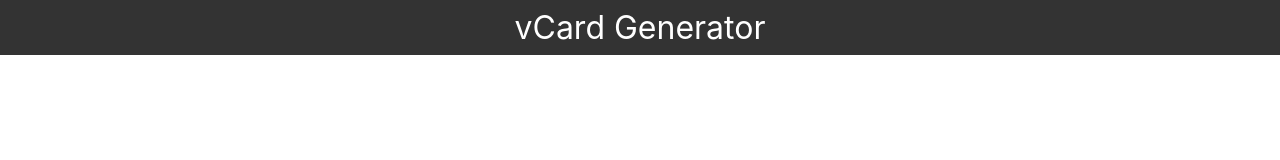
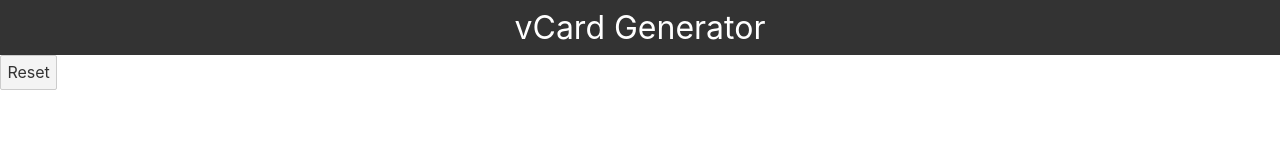
Before and after one commit to jbthecoder5/svelte-learning, a Svelte app: page / in a window 1280 px wide. Shown: the top 160 px of the page. Built offline with nearby package versions, Linux system fonts and the light colour scheme.

Commit message:
i learned how to create dynamic attributes in svelte with html tags

```diff
--- a/src/App.svelte
+++ b/src/App.svelte
@@ -1,5 +1,9 @@
 <script>
 	import NavBar from "./Sections/Navbar.svelte"
+
+	let disabled = false;
 </script>
 
 <NavBar title="vCard Generator" />
+
+<button {disabled}>Reset</button>
```
